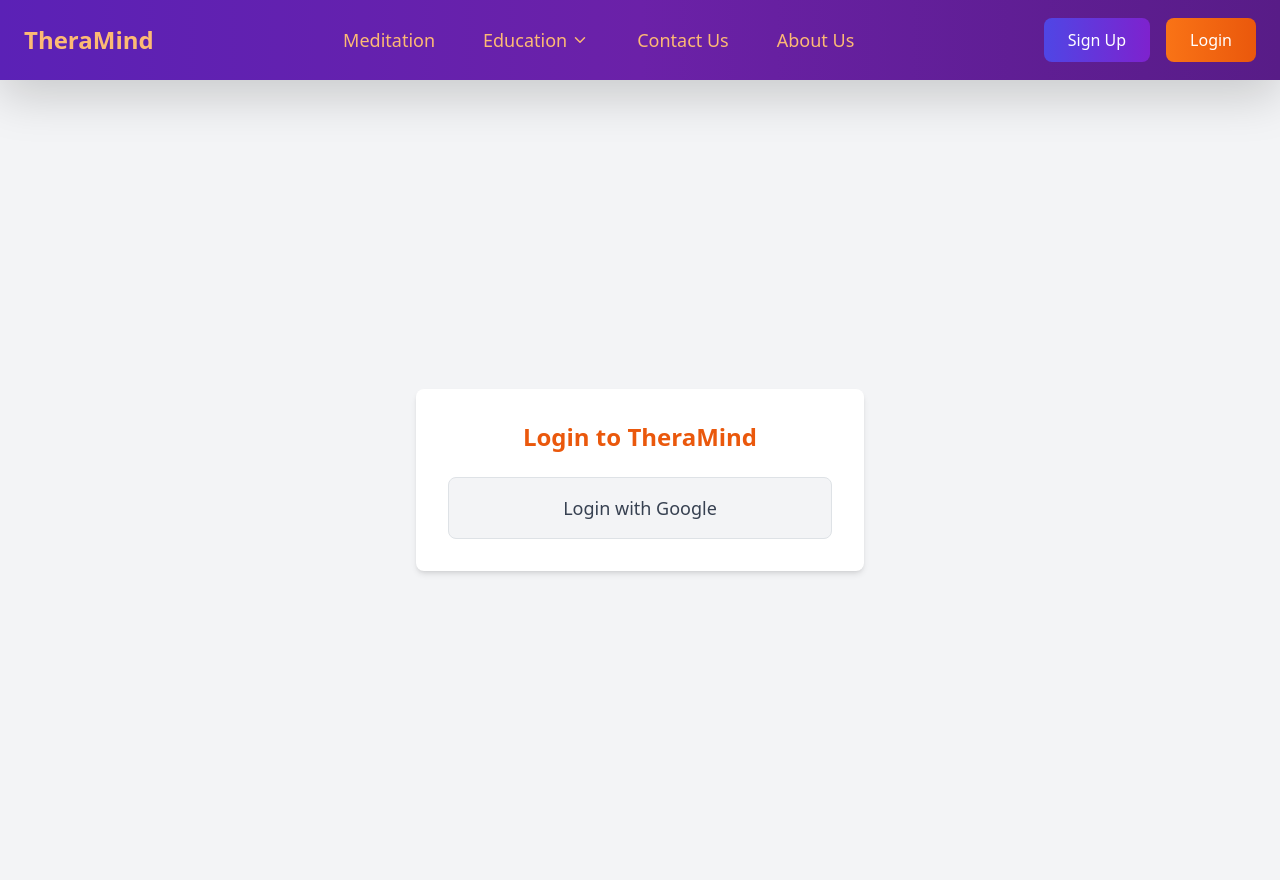
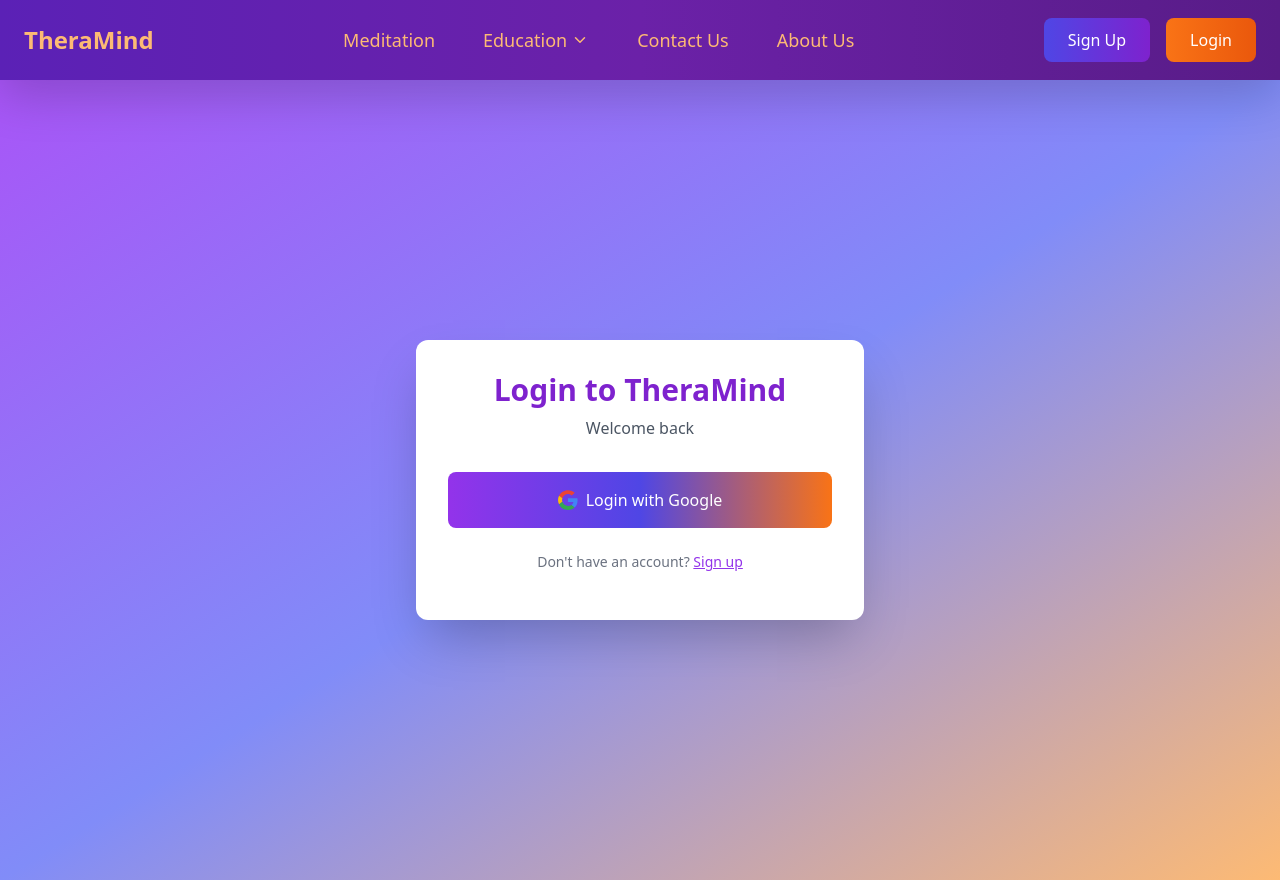
Before and after one commit to poetabdullah/theramind, a React (Create React App) app: page /login in a window 1280 px wide. Built offline with nearby package versions, Linux system fonts and the light colour scheme; no server answers.

Commit message:
Improved the UI of the login page

```diff
--- a/src/pages/LoginPage.js
+++ b/src/pages/LoginPage.js
@@ -69,19 +69,83 @@
   };
 
   return (
-    <div className="flex justify-center items-center h-screen bg-gray-100">
-      <div className="bg-white p-8 rounded-lg shadow-md w-full max-w-md">
-        <h2 className="text-2xl font-bold text-center mb-6 text-orange-600">
+    <div className="min-h-screen flex items-center justify-center bg-gradient-to-br from-purple-500 via-indigo-400 to-orange-300 p-4">
+      <div className="bg-white rounded-xl shadow-2xl p-8 max-w-md w-full">
+        <div className="text-center mb-8">
+          <h1 className="text-3xl font-bold text-purple-700 mb-2">
             Login to TheraMind
-        </h2>
-        <div className="mt-6">
+          </h1>
+          <p className="text-gray-600">Welcome back</p>
+        </div>
+
         <button
           onClick={handleGoogleLogin}
-            className="w-full py-3 px-6 bg-gray-100 border border-gray-300 rounded-lg text-gray-700 hover:bg-gray-200 flex items-center justify-center text-lg font-medium"
           disabled={loading}
+          className="w-full py-3 px-4 bg-gradient-to-r from-purple-600 via-indigo-600 to-orange-500 hover:from-purple-700 hover:via-indigo-700 hover:to-orange-600 text-white font-medium rounded-lg transition duration-200 flex items-center justify-center"
         >
-            {loading ? "Logging in..." : "Login with Google"}
+          {loading ? (
+            <div className="flex items-center">
+              <svg
+                className="animate-spin h-5 w-5 mr-3 text-white"
+                xmlns="http://www.w3.org/2000/svg"
+                fill="none"
+                viewBox="0 0 24 24"
+              >
+                <circle
+                  className="opacity-25"
+                  cx="12"
+                  cy="12"
+                  r="10"
+                  stroke="currentColor"
+                  strokeWidth="4"
+                ></circle>
+                <path
+                  className="opacity-75"
+                  fill="currentColor"
+                  d="M4 12a8 8 0 018-8V0C5.373 0 0 5.373 0 12h4zm2 5.291A7.962 7.962 0 014 12H0c0 3.042 1.135 5.824 3 7.938l3-2.647z"
+                ></path>
+              </svg>
+              <span>Logging in...</span>
+            </div>
+          ) : (
+            <div className="flex items-center">
+              <svg
+                className="w-5 h-5 mr-2"
+                viewBox="0 0 24 24"
+                xmlns="http://www.w3.org/2000/svg"
+              >
+                <path
+                  d="M12.0003 4.87566C13.7703 4.87566 15.3503 5.54566 16.5903 6.74566L20.0303 3.33566C17.9903 1.42566 15.2403 0.166656 12.0003 0.166656C7.31026 0.166656 3.25026 2.88666 1.28026 6.80666L5.28026 9.88666C6.24026 6.98666 8.89026 4.87566 12.0003 4.87566Z"
+                  fill="#EA4335"
+                />
+                <path
+                  d="M23.49 12.275C23.49 11.49 23.415 10.73 23.3 10H12V14.51H18.47C18.18 15.99 17.34 17.25 16.08 18.08L19.945 21.095C22.2 19.01 23.49 15.92 23.49 12.275Z"
+                  fill="#4285F4"
+                />
+                <path
+                  d="M5.28 14.1133C5.025 13.4433 4.875 12.7333 4.875 12.0033C4.875 11.2733 5.025 10.5633 5.28 9.89334L1.28 6.81334C0.47 8.39334 0 10.1433 0 12.0033C0 13.8633 0.47 15.6133 1.28 17.1933L5.28 14.1133Z"
+                  fill="#FBBC05"
+                />
+                <path
+                  d="M12.0004 24C15.2404 24 17.9904 22.935 19.9454 21.095L16.0804 18.08C15.0054 18.82 13.6204 19.245 12.0004 19.245C8.8904 19.245 6.24039 17.134 5.28039 14.234L1.28039 17.314C3.25039 21.234 7.31039 24 12.0004 24Z"
+                  fill="#34A853"
+                />
+              </svg>
+              <span>Login with Google</span>
+            </div>
+          )}
         </button>
+
+        <div className="mt-6 text-center text-sm text-gray-500">
+          <p>
+            Don't have an account?{" "}
+            <a
+              href="/signup"
+              className="text-purple-600 font-medium cursor-pointer hover:underline"
+            >
+              Sign up
+            </a>
+          </p>
         </div>
       </div>
     </div>
```
Lines whose indentation alone changed are shown as unchanged.
